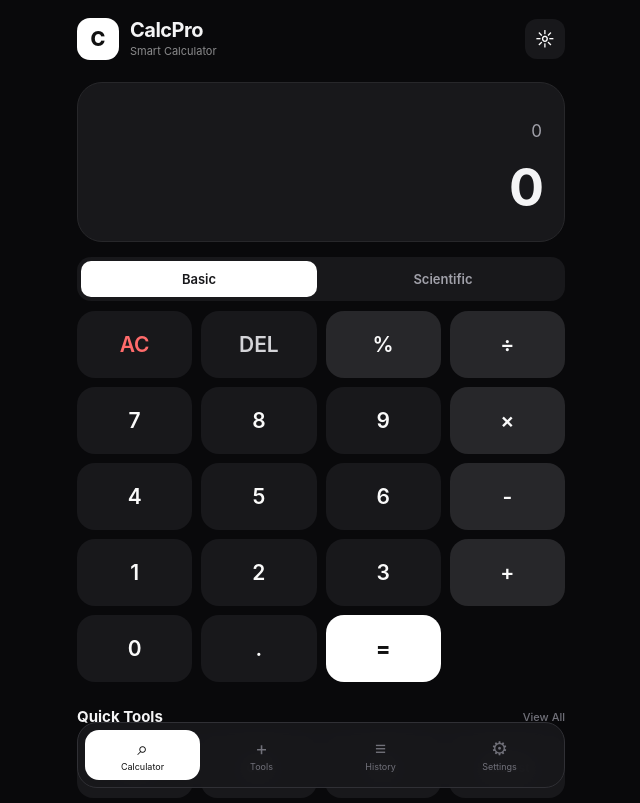
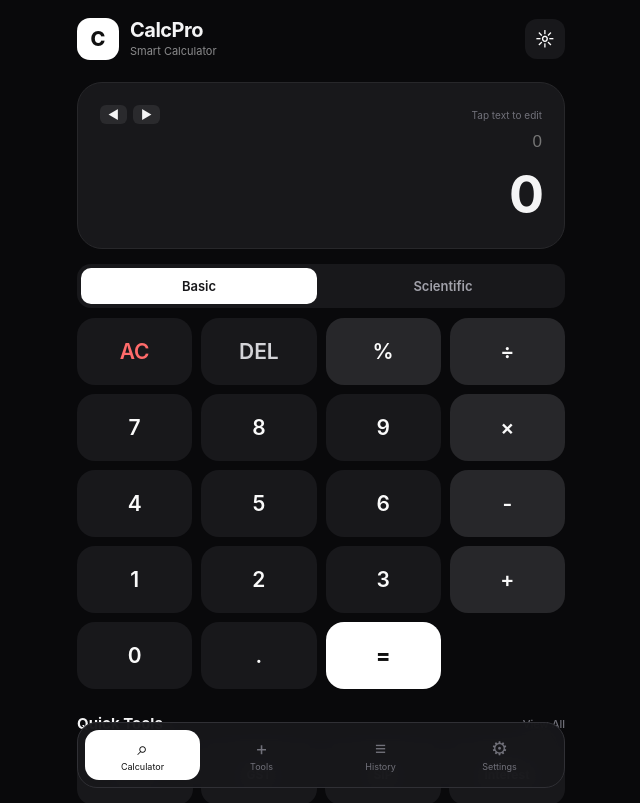
Before and after one commit to sameerkhan86926-a11y/calcpro, a Next.js app: page /calcpro/ in a window 1280 px wide. Shown: the top 803 px of the page, without its empty margins (319-959 px from the left). Built offline with nearby package versions, Linux system fonts and the light colour scheme.

Commit message:
Update page.tsx

```diff
--- a/app/page.tsx
+++ b/app/page.tsx
@@ -1,6 +1,6 @@
 "use client";
 
-import { useEffect, useState, useCallback } from "react";
+import { useEffect, useState, useCallback, useRef } from "react";
 import Link from "next/link";
 
 type HistoryItem = {
@@ -17,6 +17,9 @@ export default function Home() {
   const [locale, setLocale] = useState("en-IN");
   const [isCalculated, setIsCalculated] = useState(false);
   const [copiedText, setCopiedText] = useState<string | null>(null);
+
+  const inputRef = useRef<HTMLInputElement>(null);
+  const [cursorPos, setCursorPos] = useState<number>(0);
 
   // Settings & History Load
   useEffect(() => {
@@ -108,13 +111,33 @@ export default function Home() {
         ].slice(0, 30)
       );
 
-      setExpression(String(rawResult));
+      const strResult = String(rawResult);
+      setExpression(strResult);
+      setCursorPos(strResult.length);
       setIsCalculated(true);
     } catch {
       setDisplay("Error");
       setIsCalculated(true);
     }
   }, [expression, formatNumber]);
+
+  // Sync cursor selection back to input
+  const updateInputCursor = (newPos: number) => {
+    setCursorPos(newPos);
+    setTimeout(() => {
+      if (inputRef.current) {
+        inputRef.current.setSelectionRange(newPos, newPos);
+        inputRef.current.focus();
+      }
+    }, 0);
+  };
+
+  const moveCursor = (direction: "left" | "right") => {
+    triggerHaptic();
+    const current = inputRef.current ? inputRef.current.selectionStart ?? cursorPos : cursorPos;
+    const newPos = direction === "left" ? Math.max(0, current - 1) : Math.min(expression.length, current + 1);
+    updateInputCursor(newPos);
+  };
 
   const deleteHistoryItem = (e: React.MouseEvent, indexToDelete: number) => {
     e.stopPropagation();
@@ -123,8 +146,10 @@ export default function Home() {
 
   const handleHistoryItemClick = (item: HistoryItem) => {
     triggerHaptic();
-    setExpression(item.result.replace(/,/g, ""));
+    const val = item.result.replace(/,/g, "");
+    setExpression(val);
     setDisplay(item.result);
+    setCursorPos(val.length);
     setIsCalculated(true);
 
     if (typeof navigator !== "undefined" && navigator.clipboard) {
@@ -138,9 +163,13 @@ export default function Home() {
     (key: string) => {
       triggerHaptic();
 
+      // Current cursor position detect
+      const currentPos = inputRef.current ? inputRef.current.selectionStart ?? cursorPos : cursorPos;
+
       if (key === "AC") {
         setExpression("");
         setDisplay("0");
+        setCursorPos(0);
         setIsCalculated(false);
         return;
       }
@@ -149,12 +178,18 @@ export default function Home() {
         if (isCalculated) {
           setExpression("");
           setDisplay("0");
+          setCursorPos(0);
           setIsCalculated(false);
           return;
         }
-        const next = expression.slice(0, -1);
+
+        if (currentPos === 0) return;
+
+        // In-place character delete at cursor
+        const next = expression.slice(0, currentPos - 1) + expression.slice(currentPos);
         setExpression(next);
         setDisplay(next || "0");
+        updateInputCursor(currentPos - 1);
         return;
       }
 
@@ -168,8 +203,10 @@ export default function Home() {
         const value = Number(expression || display.replace(/,/g, ""));
         if (!Number.isNaN(value) && value >= 0) {
           const result = Math.sqrt(value);
-          setExpression(String(result));
+          const str = String(result);
+          setExpression(str);
           setDisplay(formatNumber(result));
+          setCursorPos(str.length);
           setIsCalculated(true);
         } else {
           setDisplay("Error");
@@ -181,8 +218,10 @@ export default function Home() {
         const value = Number(expression || display.replace(/,/g, ""));
         if (!Number.isNaN(value)) {
           const result = value ** 2;
-          setExpression(String(result));
+          const str = String(result);
+          setExpression(str);
           setDisplay(formatNumber(result));
+          setCursorPos(str.length);
           setIsCalculated(true);
         }
         return;
@@ -193,9 +232,12 @@ export default function Home() {
         if (isCalculated || !expression) {
           setExpression(val);
           setDisplay("π");
+          setCursorPos(val.length);
         } else {
-          setExpression((prev) => prev + val);
-          setDisplay((prev) => (prev === "0" ? "π" : prev + "π"));
+          const next = expression.slice(0, currentPos) + val + expression.slice(currentPos);
+          setExpression(next);
+          setDisplay(next);
+          updateInputCursor(currentPos + val.length);
         }
         setIsCalculated(false);
         return;
@@ -212,47 +254,63 @@ export default function Home() {
               ? Math.cos(radians)
               : Math.tan(radians);
 
-          setExpression(String(result));
+          const str = String(result);
+          setExpression(str);
           setDisplay(formatNumber(result));
+          setCursorPos(str.length);
           setIsCalculated(true);
         }
         return;
       }
 
-      // Operators
+      // Operators (+, -, *, /, %)
       const operators = ["+", "-", "*", "/", "%"];
       if (operators.includes(key)) {
         setIsCalculated(false);
         if (!expression && key !== "-") return;
 
-        const last = expression.slice(-1);
-        if (operators.includes(last)) {
-          setExpression(expression.slice(0, -1) + key);
+        const prevChar = expression[currentPos - 1];
+        if (operators.includes(prevChar)) {
+          // Replace operator before cursor
+          const next = expression.slice(0, currentPos - 1) + key + expression.slice(currentPos);
+          setExpression(next);
+          setDisplay(next);
+          updateInputCursor(currentPos);
         } else {
-          setExpression(expression + key);
+          // Insert operator at cursor
+          const next = expression.slice(0, currentPos) + key + expression.slice(currentPos);
+          setExpression(next);
+          setDisplay(next);
+          updateInputCursor(currentPos + key.length);
         }
         return;
       }
 
-      // Decimal (.) Prevention for multiples in same segment
+      // Decimal (.) Prevention for segment
       if (key === ".") {
-        const currentSegment = expression.split(/[+\-*/%]/).pop() || "";
-        if (currentSegment.includes(".")) return;
+        const leftExpr = expression.slice(0, currentPos);
+        const rightExpr = expression.slice(currentPos);
+        const lastLeftSegment = leftExpr.split(/[+\-*/%]/).pop() || "";
+        const nextRightSegment = rightExpr.split(/[+\-*/%]/)[0] || "";
+        if (lastLeftSegment.includes(".") || nextRightSegment.includes(".")) return;
       }
 
-      // Continuous Calculation handling: naye digit par fresh start
+      // Continuous fresh start after '='
       if (isCalculated) {
         setIsCalculated(false);
         setExpression(key);
         setDisplay(key);
+        setCursorPos(key.length);
         return;
       }
 
-      const next = expression + key;
+      // In-place digit insertion at cursor
+      const next = expression.slice(0, currentPos) + key + expression.slice(currentPos);
       setExpression(next);
       setDisplay(next);
+      updateInputCursor(currentPos + key.length);
     },
-    [expression, display, isCalculated, calculate, formatNumber]
+    [expression, display, cursorPos, isCalculated, calculate, formatNumber]
   );
 
   useEffect(() => {
@@ -269,6 +327,10 @@ export default function Home() {
         press("DEL");
       } else if (key === "Escape") {
         press("AC");
+      } else if (key === "ArrowLeft") {
+        moveCursor("left");
+      } else if (key === "ArrowRight") {
+        moveCursor("right");
       }
     };
 
@@ -322,8 +384,70 @@ export default function Home() {
         </button>
       </header>
 
+      {/* Screen with Direct Tap & In-Place Editing */}
       <section className="calculator-screen">
-        <div className="expression">{expression || "0"}</div>
+        <div style={{ display: "flex", alignItems: "center", justifyContent: "space-between", marginBottom: "4px" }}>
+          {/* Cursor Navigation arrows for quick mobile editing */}
+          <div style={{ display: "flex", gap: "6px" }}>
+            <button
+              onClick={() => moveCursor("left")}
+              aria-label="Move cursor left"
+              style={{
+                background: "rgba(255,255,255,0.08)",
+                color: "inherit",
+                borderRadius: "6px",
+                padding: "2px 8px",
+                fontSize: "12px",
+              }}
+            >
+              ◀
+            </button>
+            <button
+              onClick={() => moveCursor("right")}
+              aria-label="Move cursor right"
+              style={{
+                background: "rgba(255,255,255,0.08)",
+                color: "inherit",
+                borderRadius: "6px",
+                padding: "2px 8px",
+                fontSize: "12px",
+              }}
+            >
+              ▶
+            </button>
+          </div>
+
+          <small style={{ color: "#71717a", fontSize: "10px" }}>Tap text to edit</small>
+        </div>
+
+        {/* Interactive Expression Input */}
+        <input
+          ref={inputRef}
+          type="text"
+          value={expression}
+          onChange={(e) => {
+            const val = e.target.value;
+            setExpression(val);
+            setDisplay(val || "0");
+            setCursorPos(e.target.selectionStart ?? val.length);
+          }}
+          onSelect={(e) => {
+            const target = e.target as HTMLInputElement;
+            setCursorPos(target.selectionStart ?? expression.length);
+          }}
+          placeholder="0"
+          className="expression"
+          style={{
+            background: "transparent",
+            border: "none",
+            outline: "none",
+            textAlign: "right",
+            width: "100%",
+            color: "inherit",
+            cursor: "text",
+          }}
+        />
+
         <div className="result">{display}</div>
       </section>
 
```
